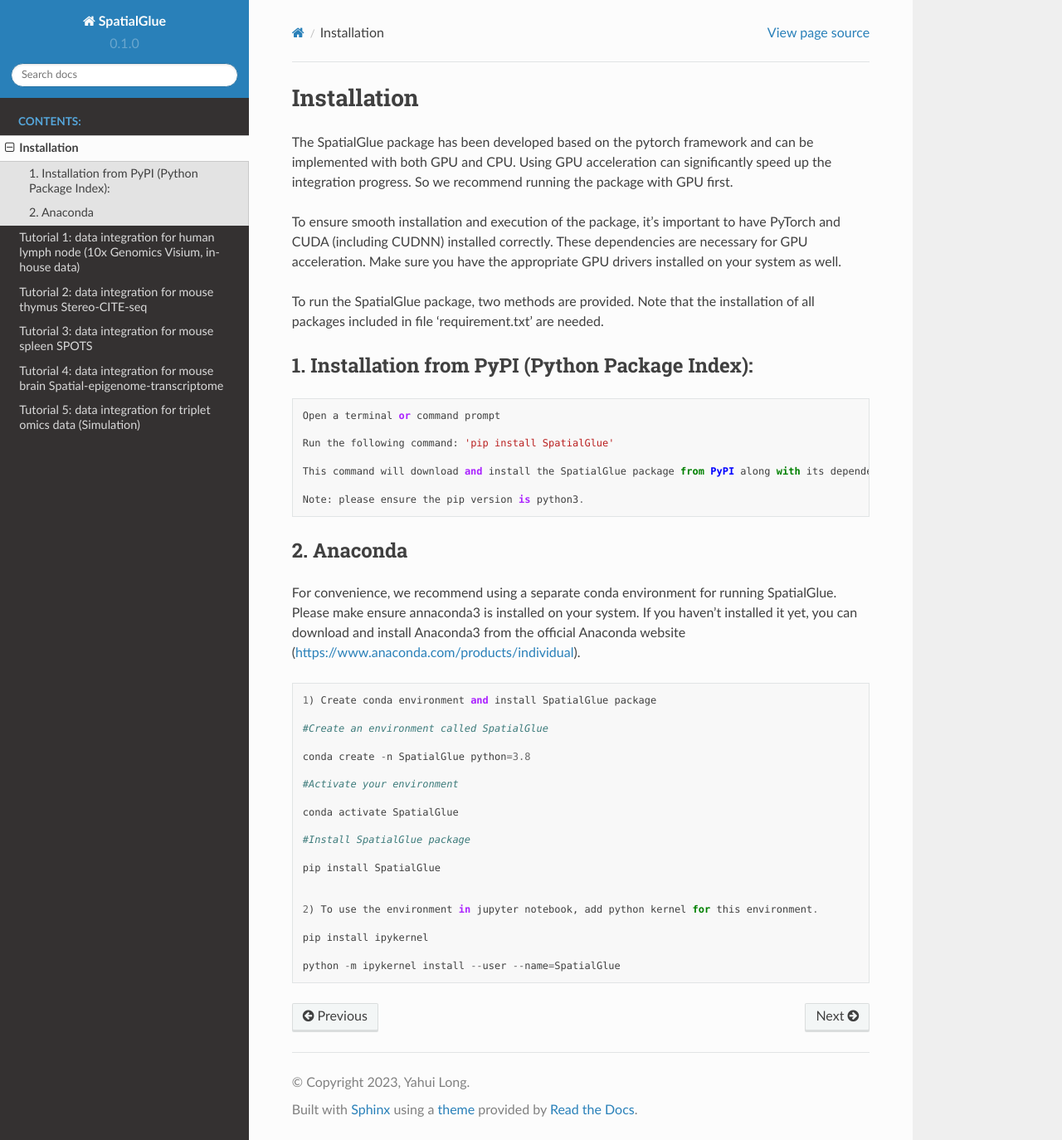
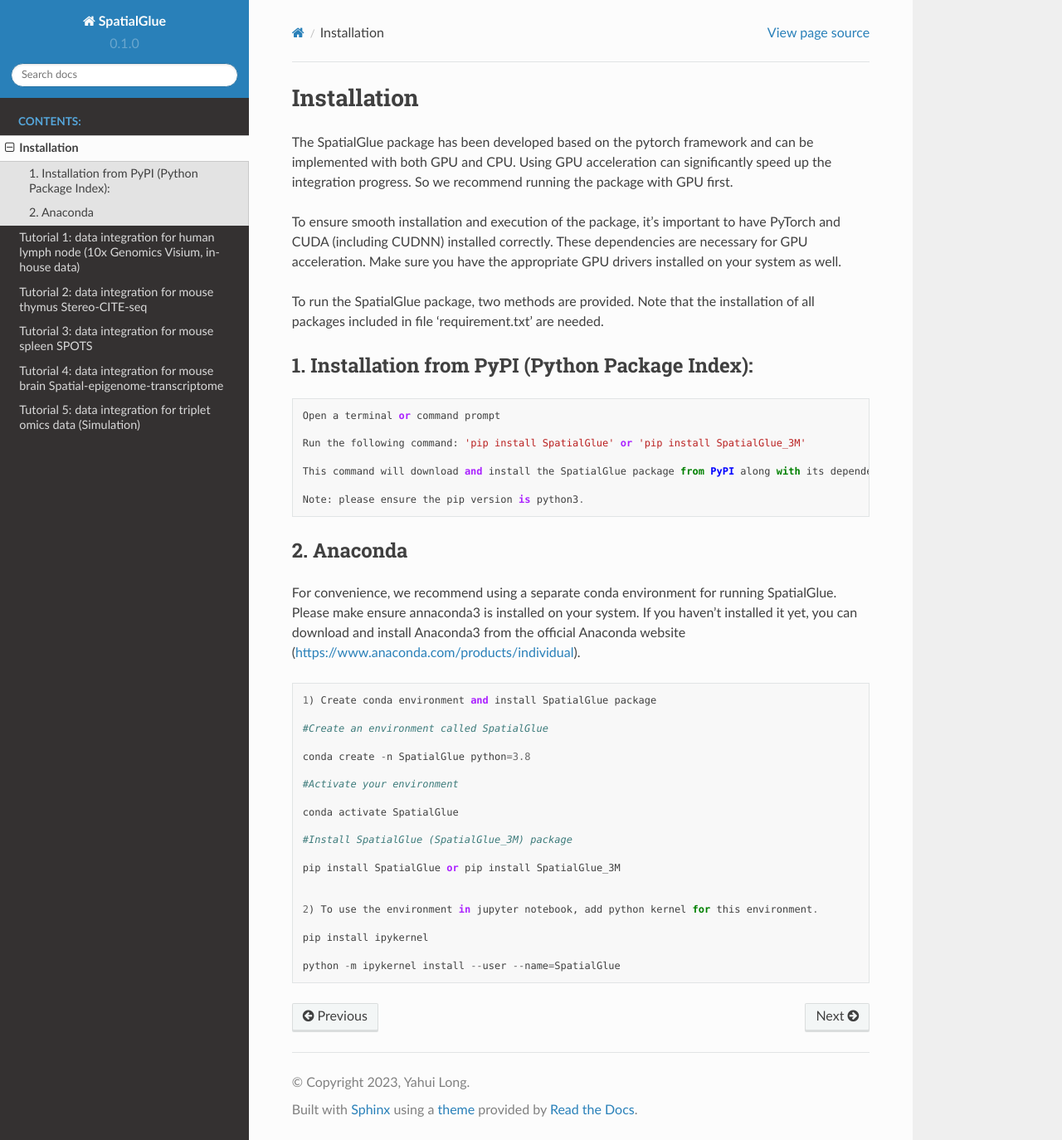
Before and after one commit to JinmiaoChenLab/SpatialGlue_tutorials, a Sphinx documentation site: the page built from docs/source/Installation.rst, in a window 1280 px wide and 1374 px high. Shown: the whole window at 83% size. Built offline with Sphinx 7.4.7 and the Read the Docs theme 2.0.0, drawn with Linux system fonts in a browser that asks for light colours.

Commit message:
Update Installation.rst

```diff
--- a/docs/source/Installation.rst
+++ b/docs/source/Installation.rst
@@ -19,7 +19,7 @@ To run the SpatialGlue package, two methods are provided. Note that the installa
 
    Open a terminal or command prompt
 
-   Run the following command: 'pip install SpatialGlue'
+   Run the following command: 'pip install SpatialGlue' or 'pip install SpatialGlue_3M'
 
    This command will download and install the SpatialGlue package from PyPI along with its dependencies. If any of the dependencies listed in the 'requirement.txt' file are missing, they will be installed automatically.
 
@@ -42,9 +42,9 @@ For convenience, we recommend using a separate conda environment for running Spa
 
    conda activate SpatialGlue
 
-   #Install SpatialGlue package
+   #Install SpatialGlue (SpatialGlue_3M) package
 
-   pip install SpatialGlue
+   pip install SpatialGlue or pip install SpatialGlue_3M
 
 
    2) To use the environment in jupyter notebook, add python kernel for this environment.
```
